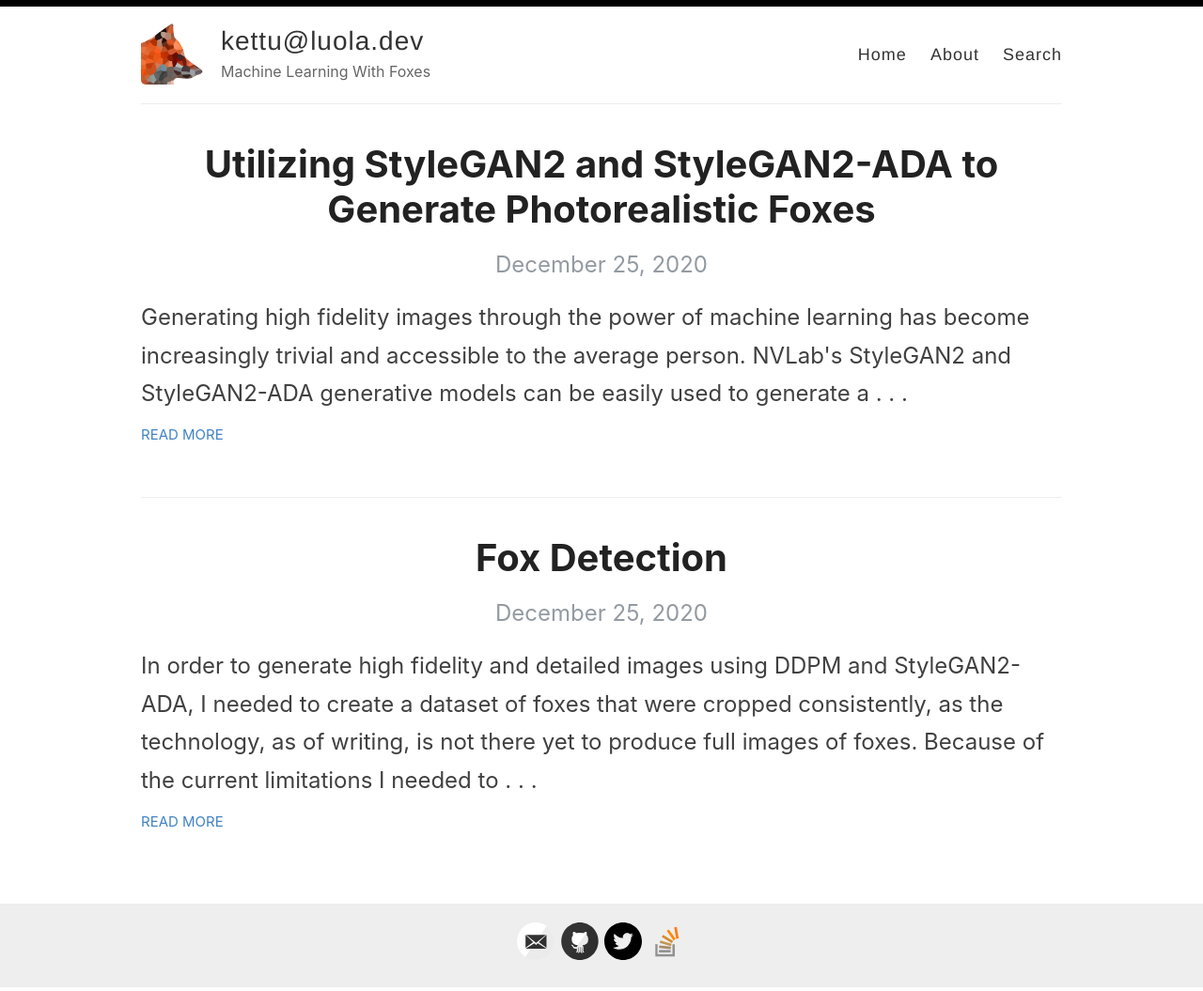
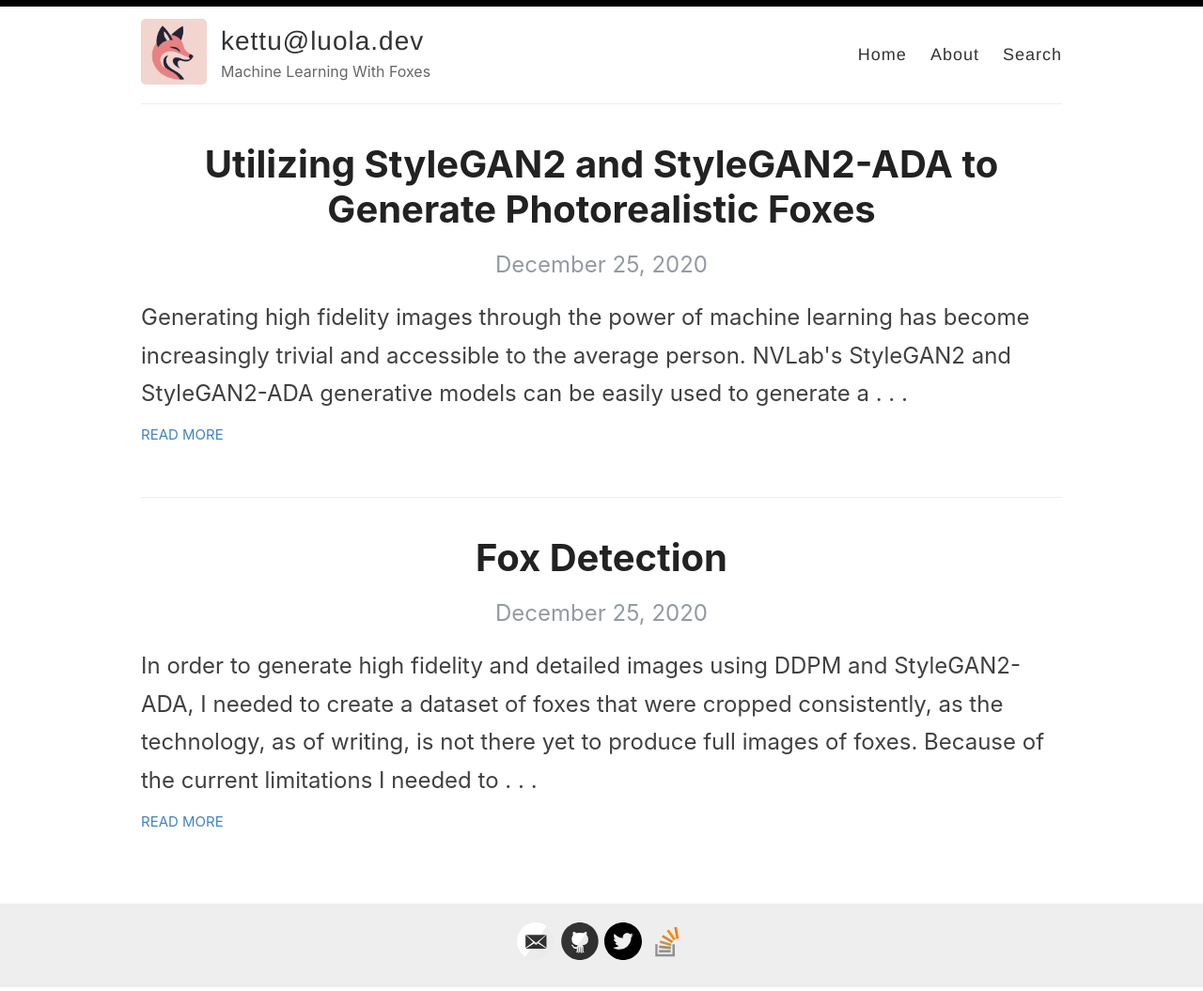
Before and after one commit to Kettukaa/Kettukaa.github.io, a Jekyll site: the page built from index.html, in a window 1280 px wide. Shown: the whole page at 94% size. Built offline with Jekyll 4.4.1, drawn with Linux system fonts in a browser that asks for light colours; the list of posts is cut into pages by our own code.

Commit message:
Update _config.yml

```diff
--- a/_config.yml
+++ b/_config.yml
@@ -12,7 +12,7 @@
 description: Machine Learning With Foxes
 
 # URL of your avatar or profile pic (you could use your GitHub profile pic)
-avatar: /images/Kettukaa.png
+avatar: /images/newLogo.png
 
 #
 # Flags below are optional
```
